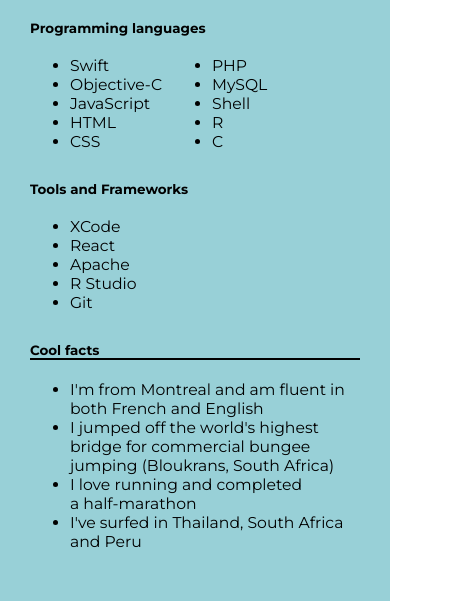
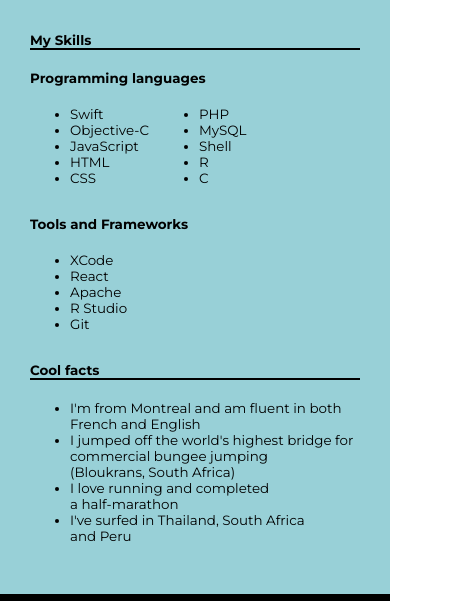
Before and after one commit to LucasHarvey/personal-website, a React (Create React App) app: page / in a window 390 px wide. Shown: the part 843-1444 px from the top of the page, 463 px wide, since content can reach past the window. Built offline with nearby package versions, Linux system fonts and the light colour scheme.

Commit message:
bug fix font resize

```diff
--- a/src/css/me.css
+++ b/src/css/me.css
@@ -21,7 +21,7 @@
 }
 
 img {
-    height: 275px!important;
+    height: 325px!important;
     margin-left: 40px;
 }
 
@@ -114,10 +114,6 @@ ul {
 /* Mobile Friendly */
 @media only screen and (max-width: 600px) {
 
-    h1,h2,h3,p,a {
-        font-size: 0.6em!important;
-    }
-
     .Me {
         padding: 30px 0px !important;
     }
--- a/src/css/style.css
+++ b/src/css/style.css
@@ -1,5 +1,5 @@
-@media only screen and (max-width: 600px) {
+@media only screen and (max-width: 650px) {
     h1,h2,h3,p,a,li {
-        font-size: 0.7em!important;
+        font-size: 0.6em!important;
     }
 }
```
